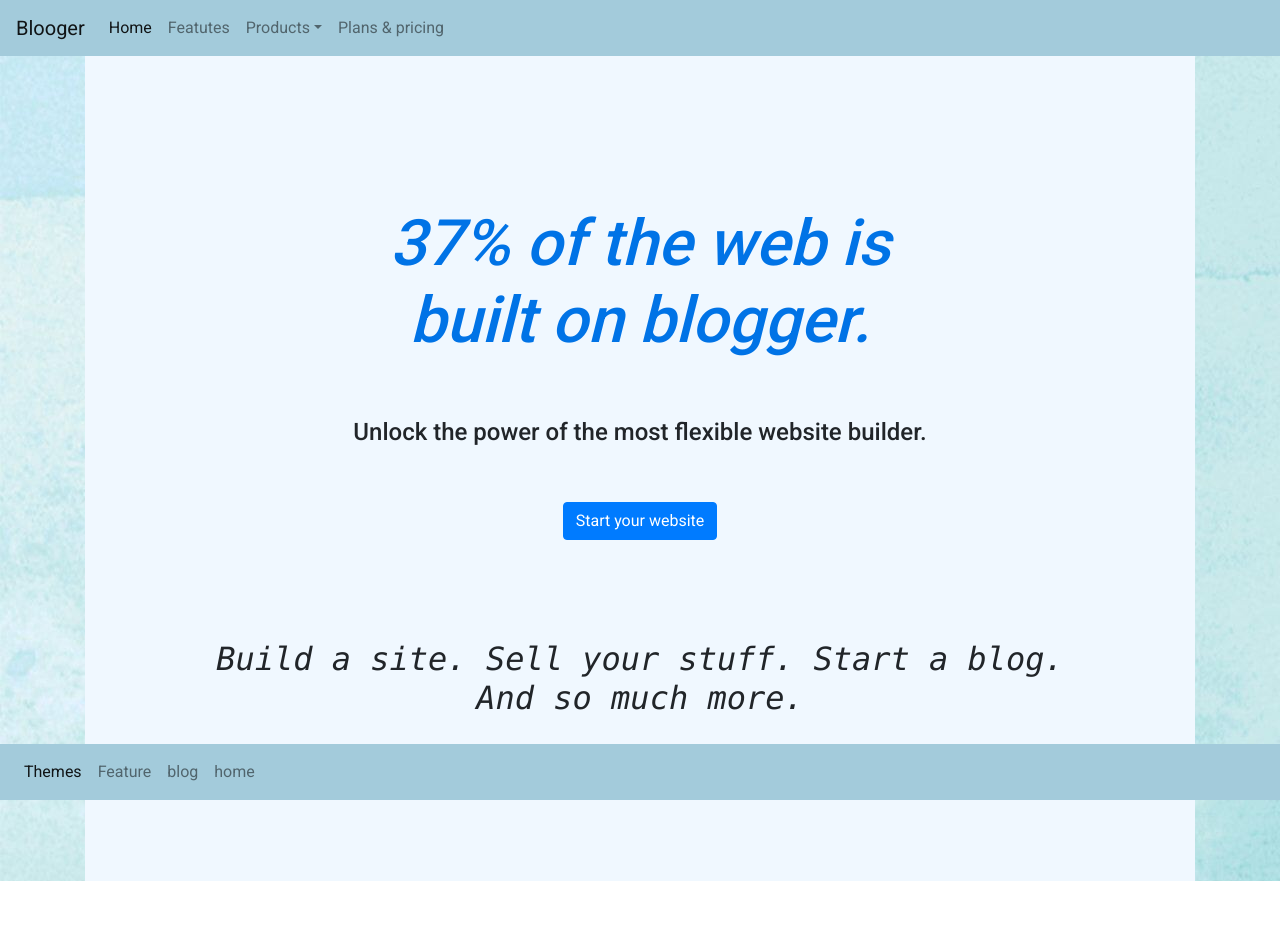
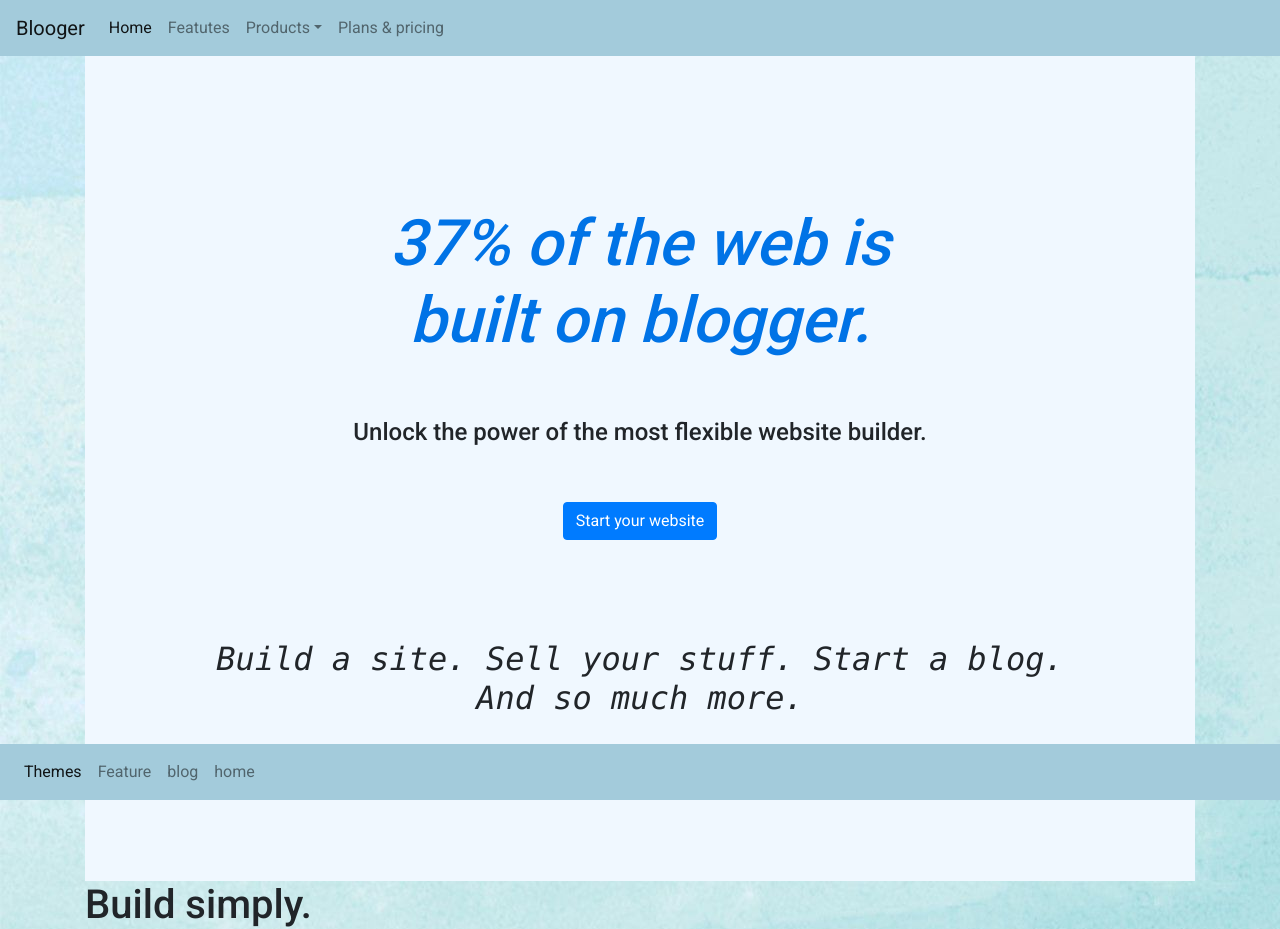
Before and after one commit to RutujaGurav07/Sample_Angularwebsite, an Angular app: page /home in a window 1280 px wide. Before the commit the page ends 881 px from the top, so only its background shows below. Built offline with nearby package versions, Linux system fonts and the light colour scheme.

Commit message:
creating getstart component

```diff
--- a/src/app/app.module.ts
+++ b/src/app/app.module.ts
@@ -8,13 +8,15 @@ import { HomeComponent } from './home/home.component';
 import { NavbarComponent } from './navbar/navbar.component';
 import { BrowserAnimationsModule } from '@angular/platform-browser/animations';
 import { FeaturesComponent } from './features/features.component';
+import { GetstartComponent } from './getstart/getstart.component';
 
 @NgModule({
   declarations: [
     AppComponent,
     HomeComponent,
     NavbarComponent,
-    FeaturesComponent
+    FeaturesComponent,
+    GetstartComponent
   ],
   imports: [
     BrowserModule,
@@ -23,6 +25,7 @@ import { FeaturesComponent } from './features/features.component';
     RouterModule.forRoot([
       { path:'home', component:HomeComponent },
       { path:'features', component:FeaturesComponent },
+      { path:'getstart', component:GetstartComponent},
 
     ])
   ],
--- /dev/null
+++ b/src/app/getstart/getstart.component.html
@@ -0,0 +1 @@
+<p>getstart works!</p>
--- /dev/null
+++ b/src/app/getstart/getstart.component.ts
@@ -0,0 +1,15 @@
+import { Component, OnInit } from '@angular/core';
+
+@Component({
+  selector: 'app-getstart',
+  templateUrl: './getstart.component.html',
+  styleUrls: ['./getstart.component.css']
+})
+export class GetstartComponent implements OnInit {
+
+  constructor() { }
+
+  ngOnInit(): void {
+  }
+
+}
--- a/src/app/home/home.component.css
+++ b/src/app/home/home.component.css
@@ -15,34 +15,21 @@
 
 }
 .start-website-section{
-    height: 100%;
+    height: auto;
     width: auto ;
     background-color: aliceblue;
     padding: 50px 50px 50px 50px;
 }
-/* .leftimage{
-    width: 30%;
-    float: left;
-}
-.left{
-    width: auto;
-    height: auto;
-}
-.middleimage{
-    width: 30%;
-    float: left;
-}
-.middle{
-    width: auto;
-    height: auto;
-}
-.rightimage{
-    width: 30%;
-    float: left;
-} */
+
 .footertitle{
     font-size: 2rem;
     font-style: oblique;
     font-family: "Lucida Console", Courier, monospace;
 
 }
+.left-text{
+    text-align: left;
+}
+.build-simply-section{
+    display: block;
+}
--- a/src/app/home/home.component.html
+++ b/src/app/home/home.component.html
@@ -5,23 +5,18 @@
                 37% of the web is <br>built on blogger.
             </h1>
             <h4>Unlock the power of the most flexible website builder.</h4><br><br>
-            <button type="button" class="btn btn-primary"> Start your website </button>
+            <button type="button" class="btn btn-primary" (click)='getStart()'> Start your website </button>
         </div>
-        <!-- <div class="block-hero-images">
-            <div class="leftimage">
-                <img class="left" src="assets\tablet-website-v2.jpg">
-            </div>
-            <div class="middleimage">
-                <img class="middle" src="assets\desktop-website-v2.jpg">
-            </div>
-            <div class="rightimage">
-                <img class="right" src="assets\tablet-website-v2.jpg">
-            </div>
-        </div> -->
         <div class="blog-hero-closing center-text">
             <h1 class="footertitle">Build a site. Sell your stuff. Start a blog.
             And so much more.</h1><br>
             <h5>All on blogger.com</h5>
         </div>
     </section>
+
+    <section class="build-simply-section">
+        <div class ="left-text">
+            <h1 class = "section-text">Build simply.</h1>
+        </div>
+    </section>
 </div>
--- a/src/app/home/home.component.ts
+++ b/src/app/home/home.component.ts
@@ -1,4 +1,6 @@
 import { Component, OnInit } from '@angular/core';
+import { ActivatedRoute, Router } from "@angular/router";
+
 
 @Component({
   selector: 'app-home',
@@ -7,9 +9,12 @@ import { Component, OnInit } from '@angular/core';
 })
 export class HomeComponent implements OnInit {
 
-  constructor() { }
+  constructor(private router: Router) { }
 
   ngOnInit(): void {
   }
 
+  getStart():void{
+    this.router.navigate(['/getstart']);
 }
+}
```
Also changed, not shown: src/app/getstart/getstart.component.css (added), 1 other file (tests, documents, lock files or other folders).
